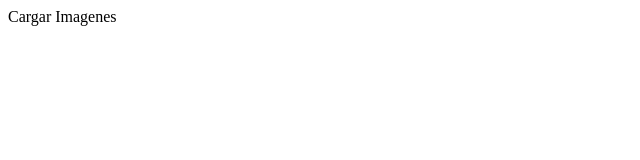
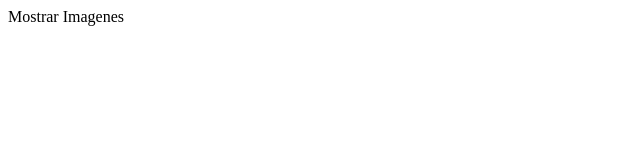
Before and after one commit to jemepo/mailimg, a plain HTML site: page index.html in a window 1280 px wide. Shown: the full height of the page, 0-640 px from the left. Drawn offline with Linux system fonts and the light colour scheme.

Commit message:
tercer commit

```diff
--- a/index.html
+++ b/index.html
@@ -6,6 +6,6 @@
     <title>Document</title>
 </head>
 <body>
-    Cargar Imagenes
+    Mostrar Imagenes
 </body>
 </html>
```
